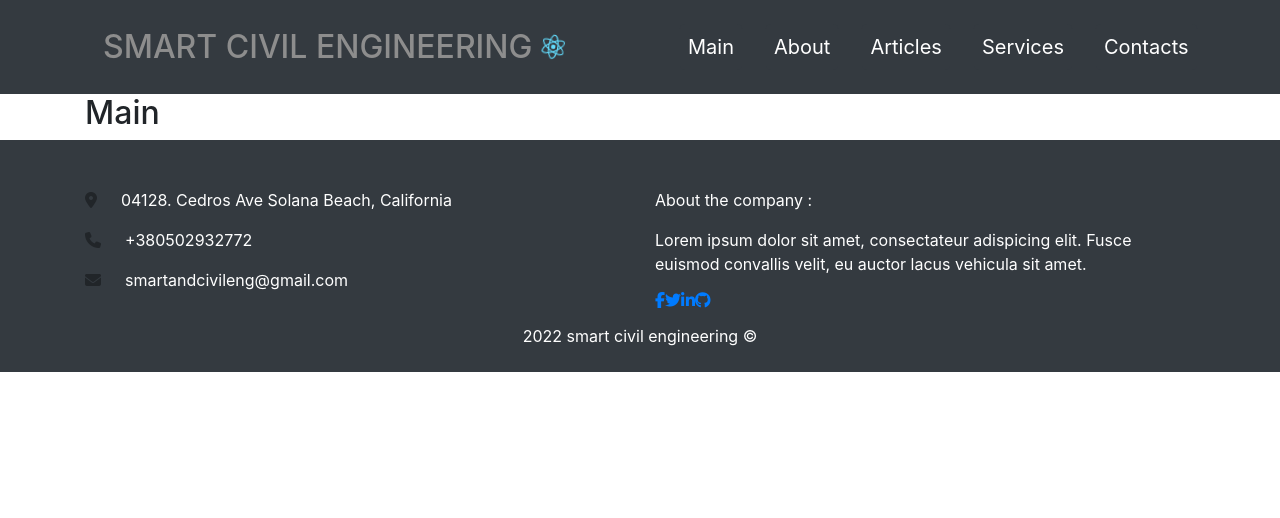
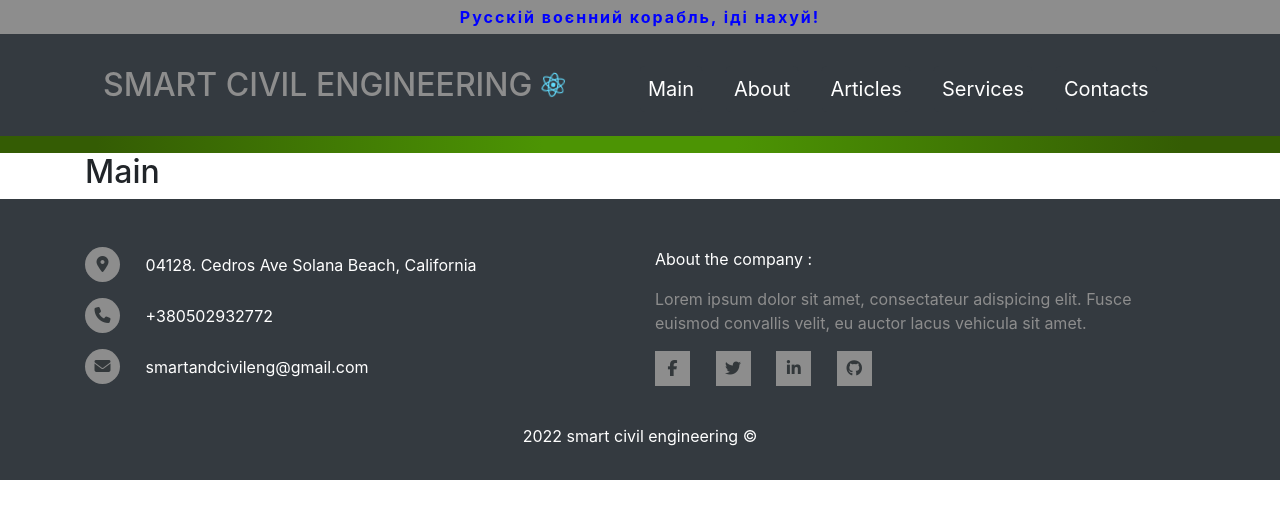
Before and after one commit to greentoss/smartcivilengineering_FE, a React (Create React App) app: page / in a window 1280 px wide. Shown: the top 518 px of the page. Built offline with nearby package versions, Linux system fonts and the light colour scheme.

Commit message:
header footer styles

```diff
--- a/src/App.js
+++ b/src/App.js
@@ -8,11 +8,13 @@ import Articles from "./components/Articles";
 import ClientError from "./components/ClientError";
 import HeaderMain from "./components/HeaderMain";
 import FooterMain from "./components/FooterMain";
+import Banner from "./components/Banner"
 
 function App() {
   return (
     <>
         <Router >
+            <Banner />
             <HeaderMain />
             <Routes>
                 <Route exact path='/' element = {<Main />} />
--- /dev/null
+++ b/src/components/Article/index.js
@@ -0,0 +1,11 @@
+
+
+function Article() {
+    return (
+        <>
+            <div>Atricle 1</div>
+        </>
+    );
+}
+
+export default Article;
--- a/src/components/Articles/index.js
+++ b/src/components/Articles/index.js
@@ -1,10 +1,12 @@
 import react from 'react';
+import Article from "../Article";
 
 function Articles() {
     return (
         <>
             <div className='container'>
                 <h2>Articles</h2>
+                <Article />
             </div>
         </>
     );
--- /dev/null
+++ b/src/components/Banner/banner.css
@@ -0,0 +1,26 @@
+.banner {
+    color: blue;
+    font-weight: bold;
+    letter-spacing: 2px;
+    padding: 5px;
+    background-color: #8d8d8d;
+    text-align: center; /*turn off when animation*/
+}
+.banner-text {
+    margin: 0 auto;
+    display: inline-block;
+    /*animation: scroll 20s infinite linear;*/
+}
+.banner-box {
+    width: 100%;
+    white-space: nowrap;
+    overflow: hidden;
+}
+@keyframes scroll {
+    0% {
+        transform: translate(100vw, 0);
+    }
+    100% {
+        transform: translate(-100%, 0)
+    }
+}
--- /dev/null
+++ b/src/components/Banner/index.js
@@ -0,0 +1,15 @@
+import './banner.css';
+
+function HeaderMain() {
+    return (
+        <>
+            <div className='banner'>
+                <div className='banner-box'>
+                    <span className='banner-text'>Русскій воєнний корабль, іді нахуй!</span>
+                </div>
+            </div>
+        </>
+    );
+}
+
+export default HeaderMain;
--- /dev/null
+++ b/src/components/FooterMain/custom-icons.css
@@ -0,0 +1,32 @@
+.custom-icons-round, .custom-icons-square {
+    /*color: #fff;*/
+    color: #33383b;
+    background-color: #8d8d8d;
+    /*font-size: 25px;*/
+    width: 35px;
+    height: 35px;
+    /*border-radius: 50%;*/
+    text-align: center;
+    line-height: 35px;
+    box-sizing: border-box;
+
+}
+
+.custom-gray-text {
+    color: #8d8d8d;
+}
+
+.custom-icons-round {
+    border-radius: 50%;
+}
+
+.custom-icons-round:hover, .custom-icons-square:hover {
+    color: blue;
+    box-shadow: 0px 0px 5px 3px blue;
+    /*color: #64b404;*/
+    /*box-shadow: 0px 0px 5px 3px #64b404;*/
+}
+
+.margin-right-2vw {
+    margin-right: 2vw;
+}
--- a/src/components/FooterMain/index.js
+++ b/src/components/FooterMain/index.js
@@ -1,10 +1,5 @@
 import footerStyle from './index.module.css';
-
-const iconStyles = {
-    color: '#ffffff;',
-    backgroundColor: '#33383b;',
-    // backgroundColor: '#fff;',
-}
+import './custom-icons.css';
 
 function FooterMain() {
     return (
@@ -14,16 +9,16 @@ function FooterMain() {
                 <div className='container pt-5'>
                     <div className='row'>
                         <div className="footer-center col-6">
-                            <div className='d-flex align-items-center mb-3'>
-                                <i className="fa fa-map-marker mr-4" style={iconStyles}/>
+                            <div className='d-flex align-items-center  mb-3'>
+                                <div className='w-10'><i className="fa fa-map-marker margin-right-2vw custom-icons-round"/></div>
                                 <p className='m-0 text-white'><span>04128. Cedros Ave Solana Beach, California</span></p>
                             </div>
-                            <div className='d-flex align-items-center mb-3'>
-                                <i className="fa fa-phone mr-4"/>
+                            <div className='d-flex align-items-center  mb-3'>
+                                <div className='w-10'><i className="fa fa-phone margin-right-2vw custom-icons-round"/></div>
                                 <p className='m-0 text-white'><a href="tel:+380502932772" className='text-white'>+380502932772</a></p>
                             </div>
-                            <div className='d-flex align-items-center mb-3'>
-                                <i className="fa fa-envelope mr-4"/>
+                            <div className='d-flex align-items-center  mb-3'>
+                                <div className='w-10'><i className="fa fa-envelope margin-right-2vw custom-icons-round"/></div>
                                 <p className='m-0 text-white'><a href="mailto:smartandcivileng@gmail.com" className='text-white'>smartandcivileng@gmail.com</a></p>
                             </div>
                         </div>
@@ -32,18 +27,18 @@ function FooterMain() {
                                 <span className='text-white'>About the company :</span>
                             </p>
                             <p className=" footer-company-about">
-                            <span className='text-white'>Lorem ipsum dolor sit amet, consectateur adispicing elit.
+                            <span className='custom-gray-text'>Lorem ipsum dolor sit amet, consectateur adispicing elit.
                             Fusce euismod convallis velit, eu
                             auctor lacus vehicula sit amet.</span>
                             </p>
                             <div className="footer-icons">
-                                <a href="#"><i className="fa fa-facebook"/></a>
-                                <a href="#"><i className="fa fa-twitter"/></a>
-                                <a href="#"><i className="fa fa-linkedin"/></a>
-                                <a href="#"><i className="fa fa-github"/></a>
+                                <a href="#" className='margin-right-2vw'><i className="custom-icons-square fa fa-facebook"/></a>
+                                <a href="#" className='margin-right-2vw'><i className="custom-icons-square fa fa-twitter"/></a>
+                                <a href="#" className='margin-right-2vw'><i className="custom-icons-square fa fa-linkedin"/></a>
+                                <a href="#" className='margin-right-2vw'><i className="custom-icons-square fa fa-github"/></a>
                             </div>
                         </div>
-                        <div className="footer-content footer-copyright text-center p-2 col-12">
+                        <div className="footer-content footer-copyright text-center p-3 pt-4 col-12">
                             <p className="footer-content__copy text-white">2022 smart civil engineering &copy;</p>
                         </div>
                     </div>
--- /dev/null
+++ b/src/components/HeaderMain/customNav.css
@@ -0,0 +1,14 @@
+/*.customBtn {*/
+/*    margin-left: 1vw;*/
+/*}*/
+
+/*.customToggleBtn {*/
+
+/*}*/
+
+.green-strype {
+    height: 17px;
+    margin: 0 auto;
+    background: rgb(76,148,4);
+    background: radial-gradient(circle, rgba(76,148,4,1) 15%, rgba(52,92,4,1) 85%);
+}
--- a/src/components/HeaderMain/index.js
+++ b/src/components/HeaderMain/index.js
@@ -1,6 +1,7 @@
 import {Link} from "react-router-dom";
 import logo from "../../logo.svg";
 import headerStyle from './index.module.css';
+import './customNav.css'
 
 function HeaderMain() {
     return (
@@ -8,34 +9,36 @@ function HeaderMain() {
             <div className={headerStyle.header}>
                 <div className="container" >
                     <div className="row justify-content-between align-items-center pt-3 pb-3" >
-                        <div className='row font-weight-bold col-6 p-0 pl-5'>
+                        <div className='row font-weight-bold col-lg-6 col-sm-4 p-0 pl-5 d-flex' >
                             <h2 className={headerStyle.headingMain}>SMART CIVIL ENGINEERING</h2>
                             <div className='d-flex align-items-center'><img src={logo} className="App-logo" alt="logo" /></div>
                         </div>
 
-                        <nav className="navbar navbar-expand-lg navbar-light col-6">
-                            {/*<a className="navbar-brand font-weight-bold col-3" href="#">Games</a>*/}
-                            <button className="navbar-toggler" type="button" data-toggle="collapse"
-                                    data-target="#navbarNavAltMarkup" aria-expanded="false" aria-label="Toggle navigation">
-                                <span className="navbar-toggler-icon"/>
-                            </button>
-                            <div className="collapse navbar-collapse d-flex justify-content-end" id="navbarNavAltMarkup">
-                                <div className="navbar-nav">
-                                    <li className='ml-4 active' ><Link to='/' ><a className='nav-item nav-link btn-lg text-white bg-dark'>Main</a></Link></li>
-                                    <li className='ml-4'><Link to='/about' className=''><a className='nav-item nav-link btn-lg text-white bg-dark'>About</a></Link></li>
-                                    <li className='ml-4'><Link to='/articles'><a className='nav-item nav-link btn-lg text-white bg-dark'>Articles</a></Link></li>
-                                    <li className='ml-4'>< Link to='/services'><a className='nav-item nav-link btn-lg text-white bg-dark'>Services</a></Link></li>
-                                    <li className='ml-4'>< Link to='/'><a href="#contact" className='nav-item nav-link btn-lg text-white bg-dark'>Contacts</a></Link></li>
+                        <nav className="navbar navbar-expand-lg navbar-light col-6 pl-sm-0 ">
+                            <div className="container-fluid p-0">
+                                {/*<a className="navbar-brand font-weight-bold col-3" href="#">Games</a>*/}
+                                <button className="navbar-toggler bg-dark customToggleBtn" type="button" data-toggle="collapse"
+                                        data-target="#navbarNavAltMarkup" aria-expanded="false" aria-label="Toggle navigation">
+                                    <span className="navbar-toggler-icon"/>
+                                </button>
+                                <div className="collapse navbar-collapse" id="navbarNavAltMarkup">
+                                    <ul className="navbar-nav d-flex justify-content-lg-end">
+                                        <li className='mr-lg-4 mt-sm-2 nav-item  active' ><Link to='/' ><a className='nav-link btn-lg text-white bg-dark text-sm-center'>Main</a></Link></li>
+                                        <li className='mr-lg-4 mt-sm-2 nav-item '><Link to='/about' className=''><a className='nav-link btn-lg text-white bg-dark text-sm-center'>About</a></Link></li>
+                                        <li className='mr-lg-4 mt-sm-2 nav-item '><Link to='/articles'><a className='nav-link btn-lg text-white bg-dark text-sm-center'>Articles</a></Link></li>
+                                        <li className='mr-lg-4 mt-sm-2 nav-item '>< Link to='/services'><a className='nav-link btn-lg text-white bg-dark text-sm-center'>Services</a></Link></li>
+                                        <li className='mr-lg-4 mt-sm-2'>< Link to='/'><a href="#contact" className='nav-item nav-link btn-lg text-white bg-dark text-sm-center'>Contacts</a></Link></li>
+                                    </ul>
+                                    {/*<a className="d-block p-2 bg-dark text-white d-sm-none d-md-none d-lg-block" href="#">Push to*/}
+                                    {/*    start</a>*/}
                                 </div>
-                                {/*<a className="d-block p-2 bg-dark text-white d-sm-none d-md-none d-lg-block" href="#">Push to*/}
-                                {/*    start</a>*/}
                             </div>
                         </nav>
 
                     </div>
                 </div>
             </div>
-
+            <div className='green-strype'/>
 
         </>
     );
--- a/src/components/HeaderMain/index.module.css
+++ b/src/components/HeaderMain/index.module.css
@@ -2,6 +2,8 @@
     background-color: #343a40;
 }
 .headingMain {
+    display: flex;
+
     color: #8d8d8d;
     margin: 0;
     font-size: 2rem;
```
